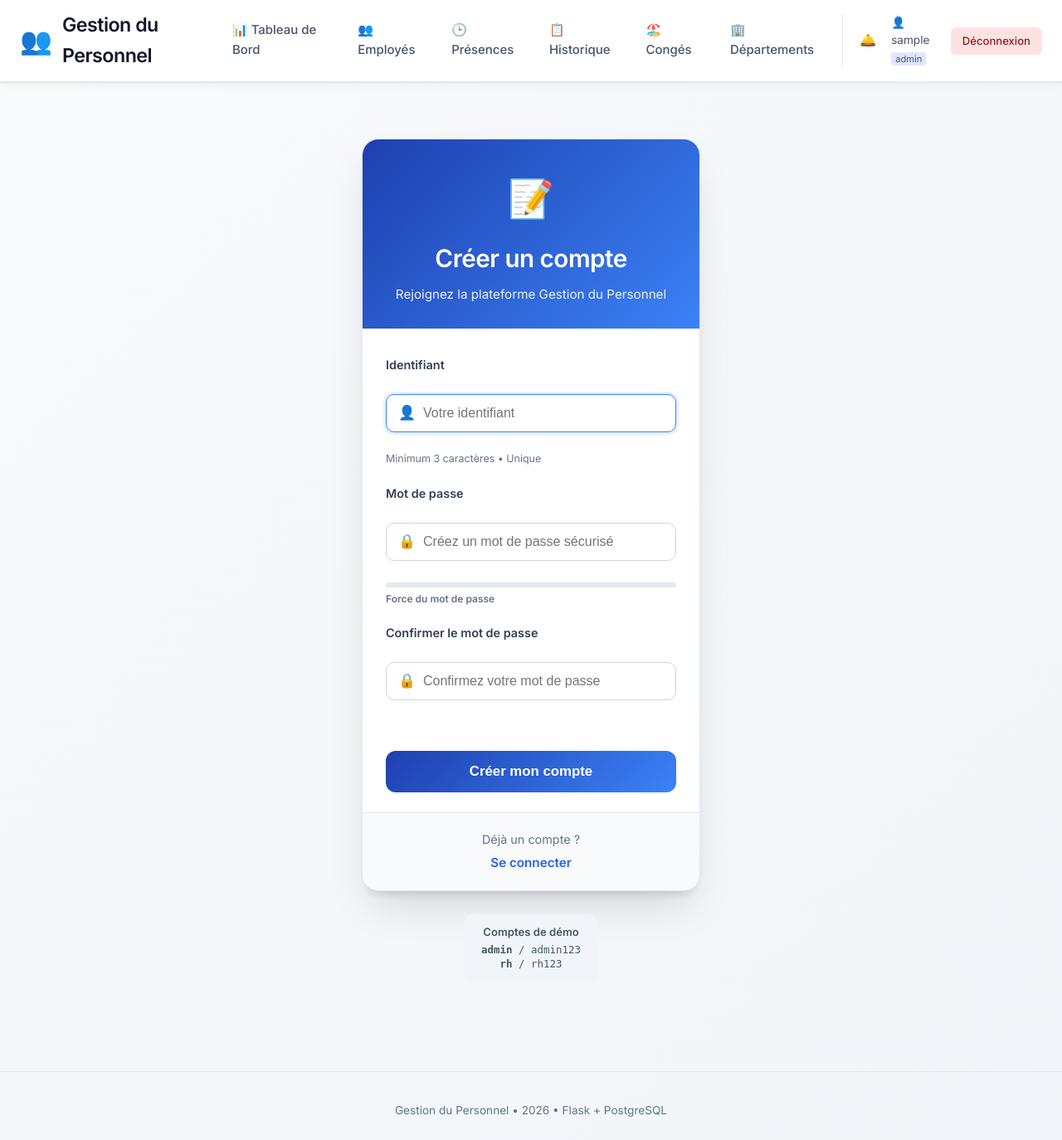
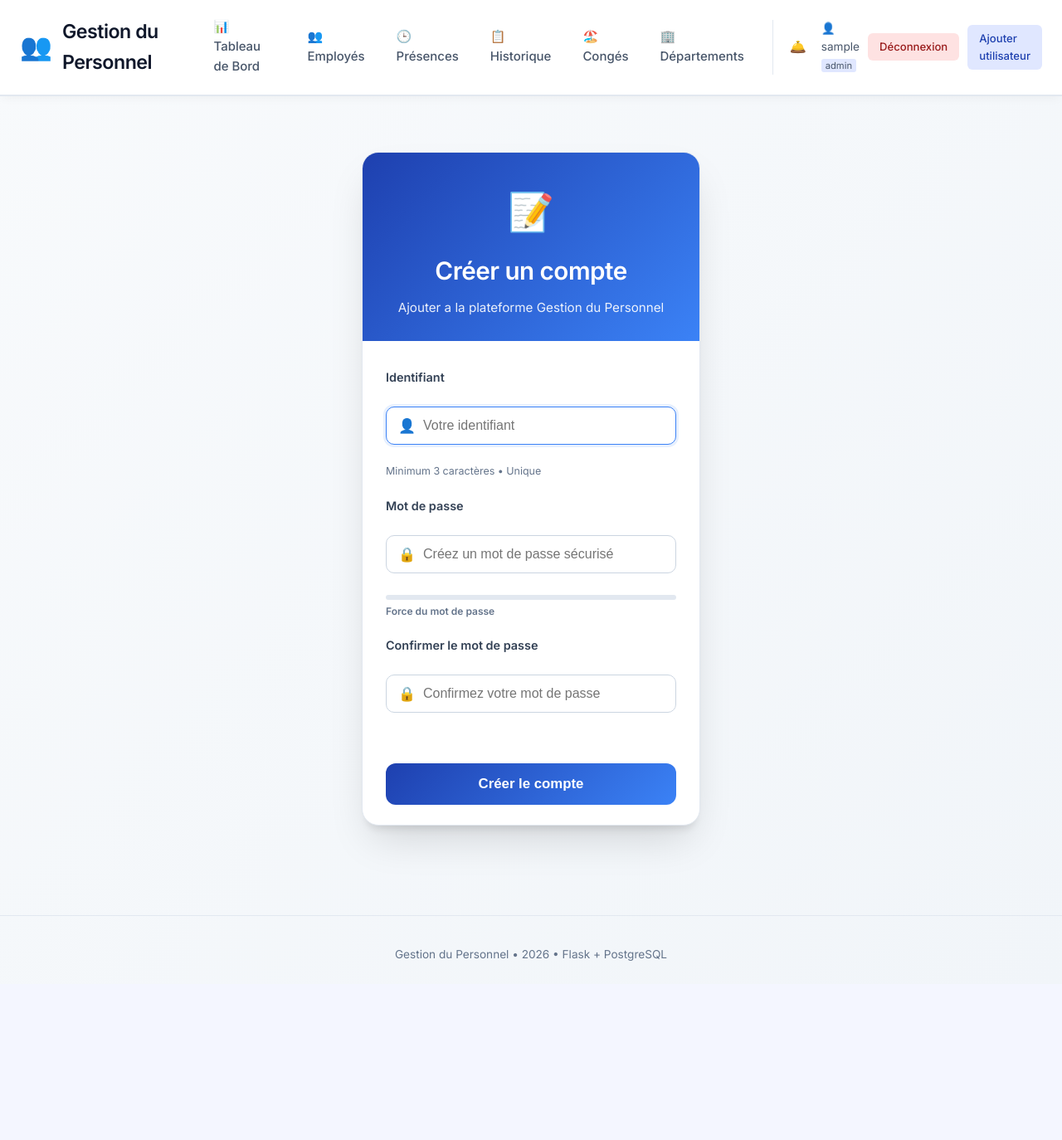
Before and after one commit to Stevyne/Gestion-de-personnel, a Flask app: page /register in a window 1280 px wide. Shown: the whole page at 83% size. After the commit the page ends 1158 px from the top, so only its background shows below. Run offline with Flask 3, Linux system fonts and the light colour scheme; the visitor is signed in with stand-in values (Sample User, id 1); data that the repository does not hold is empty; parts of the project's set-up code (start-up, migrations or seed data) failed here and were passed over; some libraries are stand-ins or nearby versions.

Commit message:
ajout users

```diff
--- a/app.py
+++ b/app.py
@@ -1756,6 +1756,8 @@ def delete_departement(id):
 
 
 @app.route('/register', methods=['GET', 'POST'])
+@login_required
+@role_required('admin', 'rh')
 def register():
     if request.method == 'POST':
         username = request.form.get('username', '').strip()
--- a/templates/base.html
+++ b/templates/base.html
@@ -206,6 +206,9 @@
                         {% if session.get('role') == 'admin' %}<span style="font-size:0.7rem;background:#e0e7ff;padding:1px 5px;border-radius:3px;">admin</span>{% endif %}
                     </span>
                     <a href="{{ url_for('logout') }}" class="nav-link" style="padding:6px 14px;font-size:0.82rem;background:#fee2e2;color:#991b1b;border-radius:6px;">Déconnexion</a>
+                    {% if session.get('role') == 'admin' %}
+                    <a href="{{ url_for('register') }}" class="nav-link" style="padding:6px 14px;font-size:0.82rem;background:#e0e7ff;color:#1e40af;border-radius:6px;">Ajouter utilisateur</a>
+                    {% endif %}
                 </div>
             </div>
             {% else %}
--- a/templates/register.html
+++ b/templates/register.html
@@ -9,7 +9,7 @@
                 <span class="logo-icon">📝</span>
             </div>
             <h1>Créer un compte</h1>
-            <p class="auth-subtitle">Rejoignez la plateforme Gestion du Personnel</p>
+            <p class="auth-subtitle">Ajouter a la plateforme Gestion du Personnel</p>
         </div>
 
         <!-- Form Body -->
@@ -72,29 +72,14 @@
 
                 <!-- Submit -->
                 <button type="submit" class="btn-auth-primary" id="submitBtn">
-                    <span id="btnText">Créer mon compte</span>
+                    <span id="btnText">Créer le compte</span>
                     <span id="btnSpinner" class="spinner" style="display:none;"></span>
                 </button>
             </form>
         </div>
 
-        <!-- Footer Links -->
-        <div class="auth-footer">
-            <p>Déjà un compte ?</p>
-            <a href="{{ url_for('login') }}" class="auth-link">Se connecter</a>
-        </div>
     </div>
 
-    <!-- Demo Accounts -->
-    <div class="demo-accounts">
-        <div class="demo-card">
-            <strong>Comptes de démo</strong><br>
-            <div class="demo-creds">
-                <div><strong>admin</strong> / admin123</div>
-                <div><strong>rh</strong> / rh123</div>
-            </div>
-        </div>
-    </div>
 </div>
 
 <style>
```
